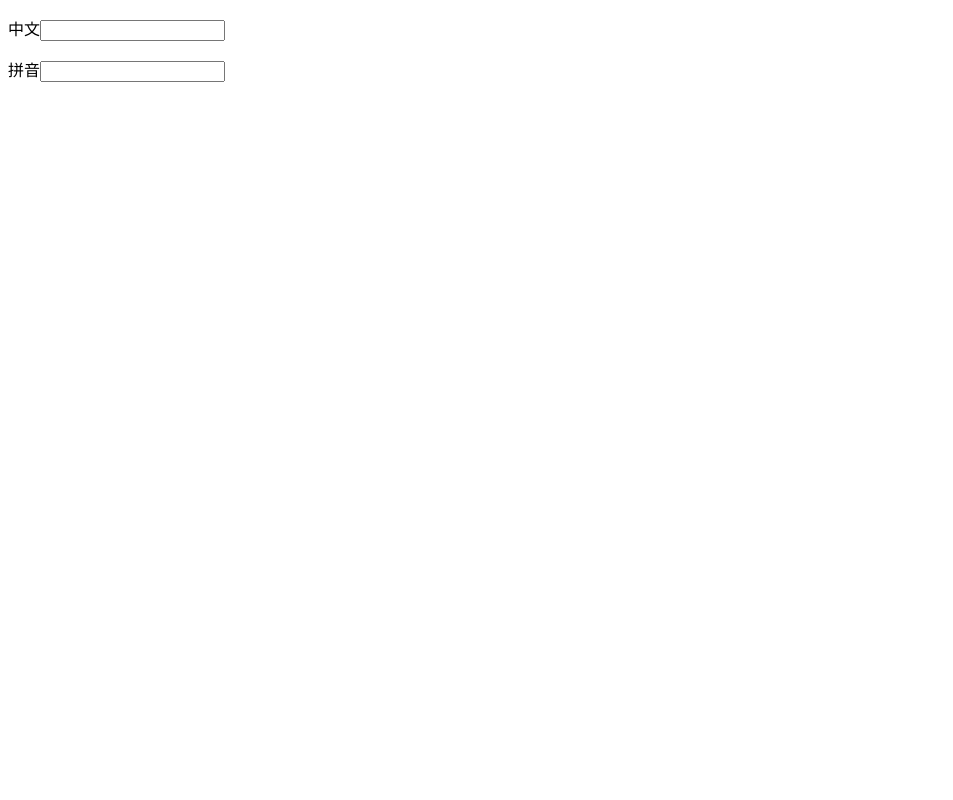
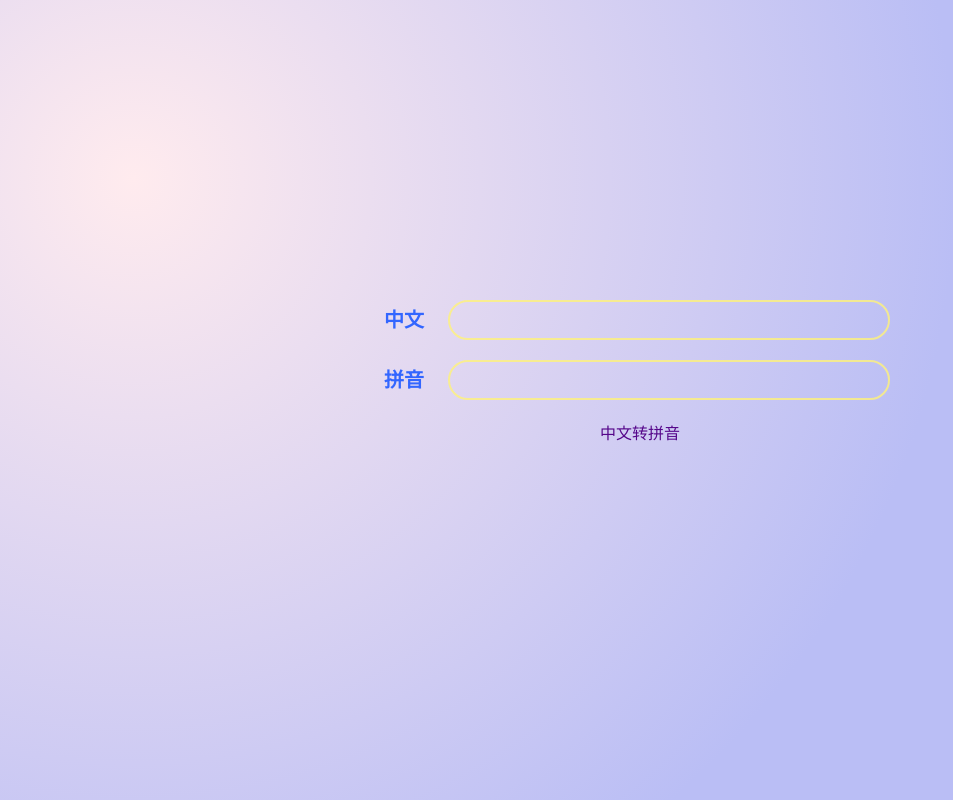
Before and after one commit to zff-programmer/ConvertTOPinyin, a plain HTML site: page index.html in a window 1280 px wide. Shown: the whole page, without its empty margins (0-953 px from the left). Drawn offline with nearby package versions, Linux system fonts and the light colour scheme.

Commit message:
增加背景

```diff
--- a/index.html
+++ b/index.html
@@ -5,12 +5,100 @@
   <meta charset="UTF-8">
   <meta name="viewport" content="width=device-width, initial-scale=1.0">
   <title>Document</title>
+  <style>
+    * {
+      margin: 0;
+      padding: 0;
+      box-sizing: border-box;
+      -webkit-box-sizing: border-box;
+      -webkit-tap-highlight-color: transparent;
+    }
+
+    a {
+      text-decoration: none;
+      color: #333;
+    }
+
+    a:hover,
+    a:link,
+    a:visited,
+    a:active {
+      text-decoration: none;
+    }
+
+    input {
+      outline: none;
+    }
+
+    html,
+    body {
+      height: 100%;
+    }
+
+    body {
+      background-image: radial-gradient(879px at 10.4% 22.3%, rgb(255, 235, 238) 0%, rgb(186, 190, 245) 93.6%);
+    }
+
+    #app {
+      margin: 0 auto;
+      padding-top: 300px;
+      width: 40%;
+    }
+
+    #app .input-item {
+      height: 60px;
+      line-height: 40px;
+    }
+
+    .input-item label {
+      color: rgb(51, 102, 255);
+      width: 50px;
+      font-size: 20px;
+      font-weight: 700;
+    }
+
+    #app input {
+      height: 40px;
+      text-align: center;
+      width: calc(100% - 70px);
+      background-color: transparent;
+      border: 2px solid rgba(255, 243, 122, .8);
+      border-radius: 20px;
+      color: rgb(51, 102, 255);
+      font-size: 22px;
+      margin-left: 20px;
+      transition: .2s all;
+    }
+
+    #app input:focus {
+      border: 2px solid rgb(57, 255, 186);
+    }
+
+    .link {
+      text-align: center;
+    }
+
+    .link a {
+      text-decoration: none;
+      color: #55068a;
+    }
+  </style>
 </head>
 
 <body>
   <div id="app">
-    <p>中文<input type="text" v-model="C_val"></p>
-    <p>拼音<input type="text" :value="P_value"></p>
+    <div class="input-item">
+      <label for="C_val">中文</label>
+      <input type="text" v-model="C_val" id="C_val">
+    </div>
+    <div class="input-item">
+      <label for="P_value">拼音</label>
+      <input type="text" :value="P_value" id="P_value">
+    </div>
+    <div class="link">
+      <a
+        href="https://qszone.com/blog/#/admin/list/edit?name=%E4%B8%AD%E6%96%87%E8%BD%AC%E6%8B%BC%E9%9F%B3&path=db%2F_post%2Flist%2F%E4%B8%AD%E6%96%87%E8%BD%AC%E6%8B%BC%E9%9F%B3.md&category=JavaScript&description=%E4%B8%AD%E6%96%87%E8%BD%AC%E6%8B%BC%E9%9F%B3&isRecommend=true&author=%E5%BC%A0%E4%BC%A0%E9%BE%99&cover=&date=2020-10-13T11%3A51%3A05.271Z">中文转拼音</a>
+    </div>
   </div>
 
   <script src="https://cdn.jsdelivr.net/npm/vue"></script>
```
